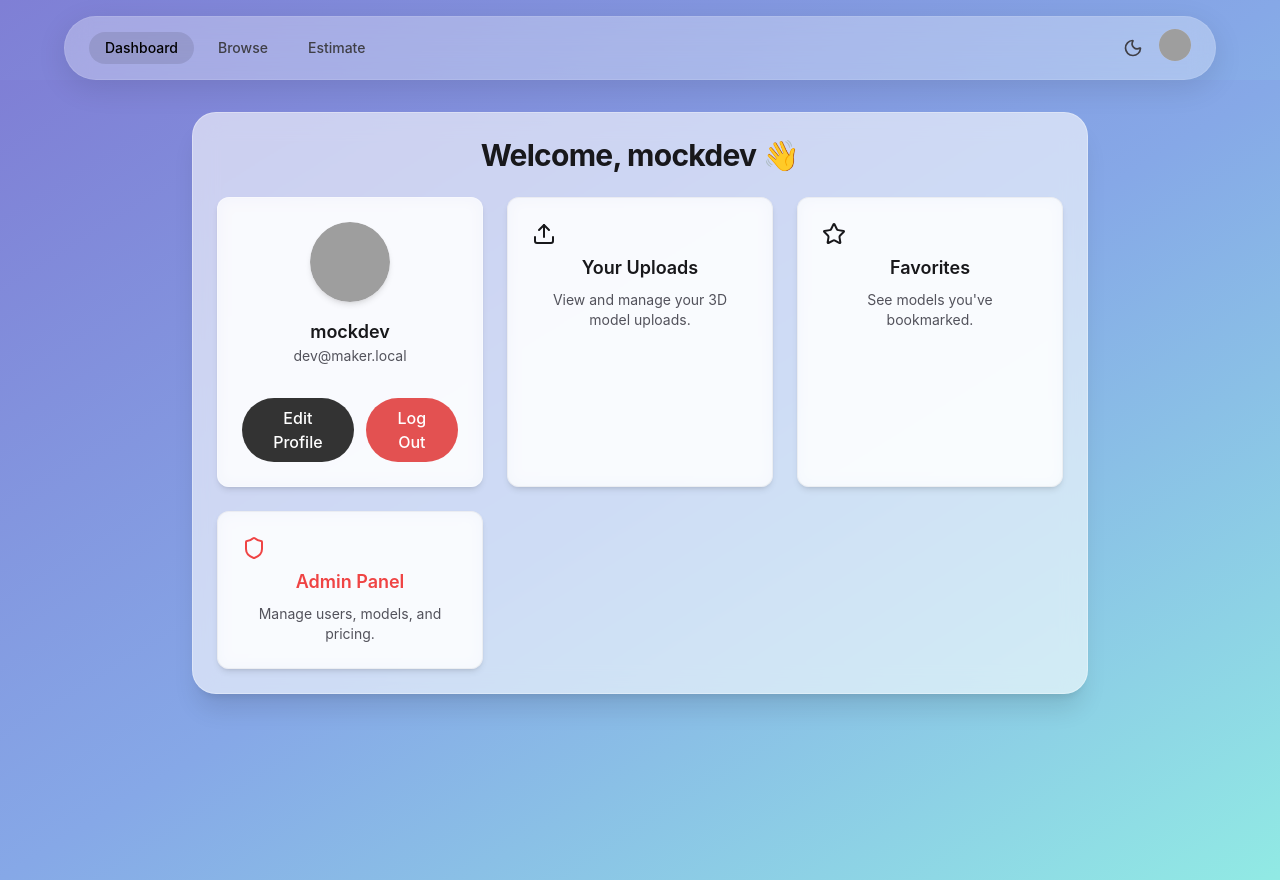
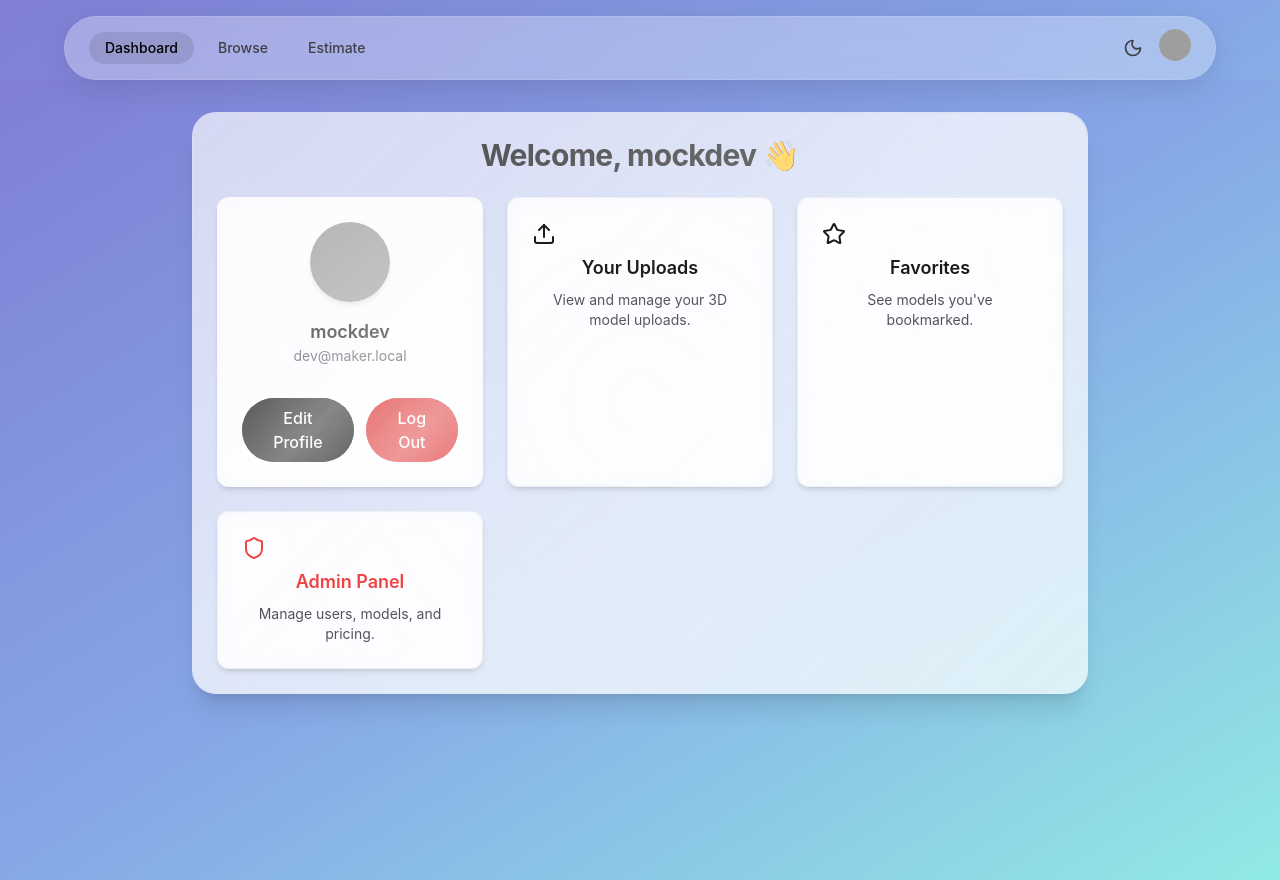
Before and after one commit to schartrand77/makerworks-frontend, a React app: page /dashboard in a window 1280 px wide. Built offline with nearby package versions, Linux system fonts and the light colour scheme; no server answers; grey boxes are pictures that could not be loaded; the HTML template or start-up script is replaced by a standard one.

Commit message:
feat: add liquid glass animations

```diff
--- a/src/components/ui/GlassButton.tsx
+++ b/src/components/ui/GlassButton.tsx
@@ -37,7 +37,7 @@ export default function GlassButton<T extends ElementType = 'button'>(
   const Component = as || 'button'
 
   const base =
-    'inline-flex items-center justify-center font-medium transition-all rounded-pill backdrop-blur-md focus:outline-none focus-visible:ring-2 focus-visible:ring-offset-2'
+    'glass-button inline-flex items-center justify-center font-medium transition-all rounded-pill backdrop-blur-md focus:outline-none focus-visible:ring-2 focus-visible:ring-offset-2'
 
   const variants = {
     primary:
--- a/src/components/ui/GlassCard.tsx
+++ b/src/components/ui/GlassCard.tsx
@@ -41,7 +41,7 @@ export default function GlassCard<T extends ElementType = 'div'>({
   return (
     <Component
       className={clsx(
-        'rounded-xl border border-white/30 dark:border-zinc-700/40 backdrop-blur bg-white/70 dark:bg-zinc-800/60 transition-all',
+        'glass-card rounded-xl border border-white/30 dark:border-zinc-700/40 backdrop-blur bg-white/70 dark:bg-zinc-800/60 transition-all',
         elevationClasses[elevation],
         maxWidthClasses[maxWidth],
         padding,
--- a/src/index.css
+++ b/src/index.css
@@ -23,10 +23,59 @@
   }
 
   .glass-card {
-    @apply rounded-3xl border border-white/30 dark:border-zinc-700/40 backdrop-blur-lg bg-white/60 dark:bg-zinc-800/50 shadow-glass;
+    @apply rounded-3xl border border-white/30 dark:border-zinc-700/40 backdrop-blur-lg bg-white/60 dark:bg-zinc-800/50 shadow-glass relative overflow-hidden;
+  }
+
+  .glass-button {
+    @apply relative overflow-hidden inline-flex items-center justify-center font-medium rounded-pill backdrop-blur-md transition-all focus:outline-none focus-visible:ring-2 focus-visible:ring-offset-2;
+  }
+
+  .glass-card::before,
+  .glass-button::before {
+    content: '';
+    position: absolute;
+    inset: 0;
+    border-radius: inherit;
+    background: linear-gradient(135deg, rgba(255,255,255,0.1) 0%, rgba(255,255,255,0.4) 50%, rgba(255,255,255,0.1) 100%);
+    background-size: 200% 100%;
+    animation: shimmer 5s linear infinite;
+    pointer-events: none;
+    z-index: 0;
+  }
+
+  .glass-card::after,
+  .glass-button::after {
+    content: '';
+    position: absolute;
+    inset: 0;
+    border-radius: inherit;
+    background: radial-gradient(circle at center, rgba(255,255,255,0.3) 0%, rgba(255,255,255,0) 70%);
+    animation: ripple 8s ease-in-out infinite;
+    pointer-events: none;
+    z-index: 0;
   }
 
   .liquid-bg {
     @apply bg-gradient-to-br from-liquid-start via-liquid-middle to-liquid-end;
   }
 }
+
+@keyframes shimmer {
+  0% {
+    background-position: -200% 0;
+  }
+  100% {
+    background-position: 200% 0;
+  }
+}
+
+@keyframes ripple {
+  0% {
+    transform: scale(0.8);
+    opacity: 0.6;
+  }
+  100% {
+    transform: scale(1.2);
+    opacity: 0;
+  }
+}
```
